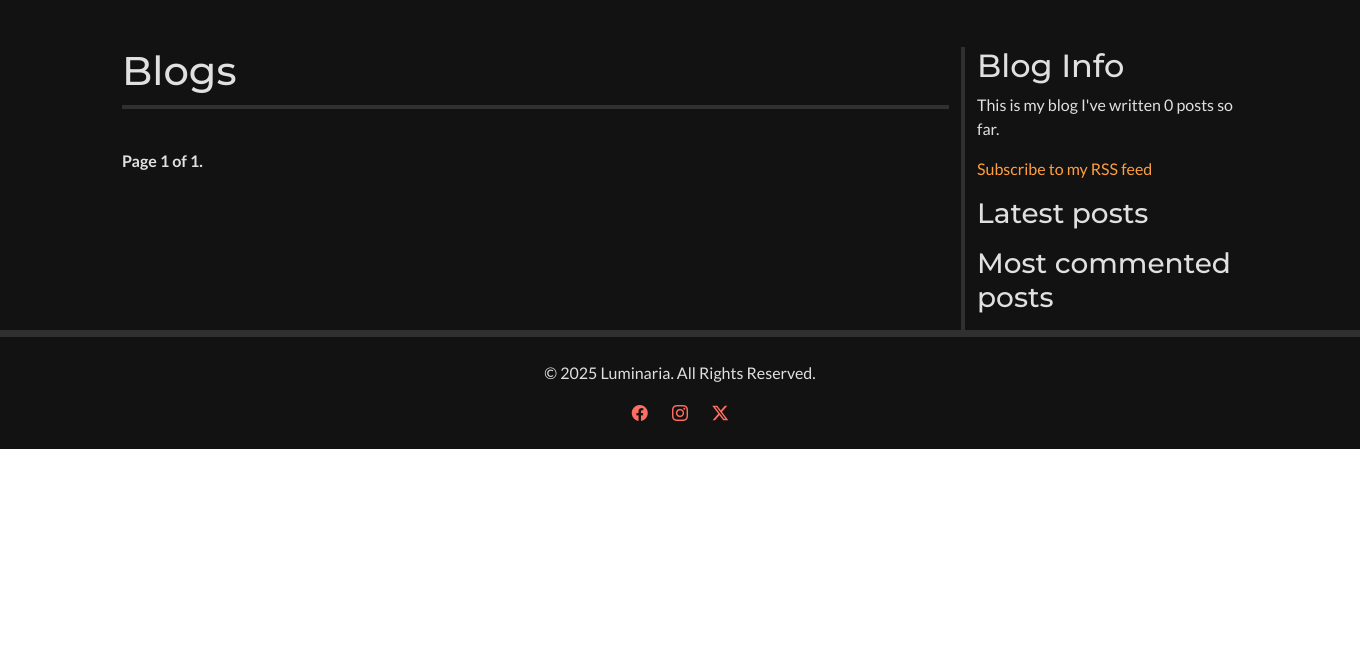
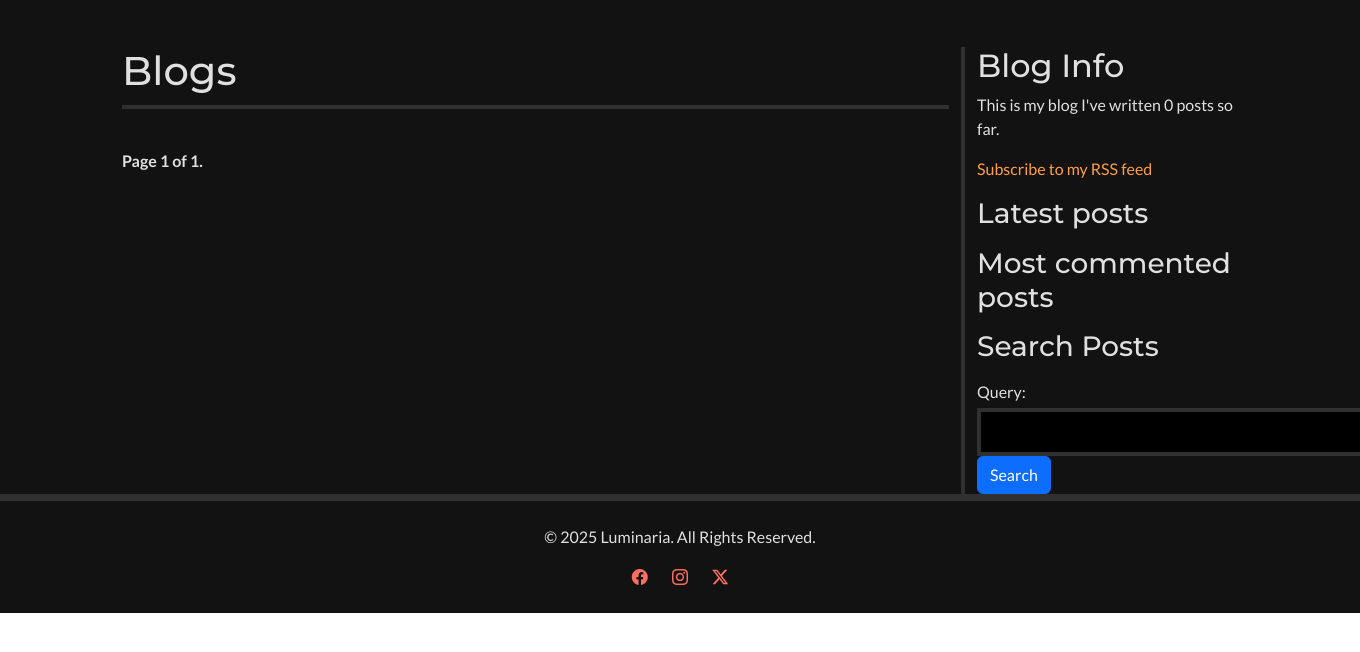
Before and after one commit to Iam-samyog/Luminaria-, a Django app: page /blog/ in a window 1360 px wide; the page is wider, and only the part inside the window is pictured. Shown: the part 88-740 px from the top of that part. Run offline with Django 5.2, Linux system fonts and the light colour scheme; data that the repository does not hold is empty; parts of the project's set-up code (start-up, migrations or seed data) failed here and were passed over; some libraries are stand-ins or nearby versions.

Commit message:
Added search bar to the sidebar

```diff
--- a/Luminaria/Luminaria/settings.py
+++ b/Luminaria/Luminaria/settings.py
@@ -67,6 +67,7 @@ TEMPLATES = [
                 'django.template.context_processors.request',
                 'django.contrib.auth.context_processors.auth',
                 'django.contrib.messages.context_processors.messages',
+                'blog.context_processors.search_form',
             ],
         },
     },
--- /dev/null
+++ b/Luminaria/blog/context_processors.py
@@ -0,0 +1,6 @@
+from .forms import SearchForm
+
+def search_form(request):
+    return {
+        'search_form': SearchForm()
+    }
--- a/Luminaria/blog/templates/blog/base.html
+++ b/Luminaria/blog/templates/blog/base.html
@@ -46,7 +46,8 @@
               {% endfor %}
             </ul>
             <div>
-
+                <h3>Search Posts</h3>
+    {% include "blog/post/includes/search_form.html" with form=search_form %}
             </div>
           </div>
         </div>
--- /dev/null
+++ b/Luminaria/blog/templates/blog/post/includes/search_form.html
@@ -0,0 +1,4 @@
+<form action="{% url 'blog:post_search' %}" method="get" class="search-form">
+    {{ form.as_p }}
+    <button type="submit" class="btn btn-primary">Search</button>
+</form>
--- a/Luminaria/blog/views.py
+++ b/Luminaria/blog/views.py
@@ -162,7 +162,7 @@ def post_comment(request,post_id):
 
 #search view
 def post_search(request):
-    form=SearchForm
+    form=SearchForm()
     query=None
     results=[]
 
```
